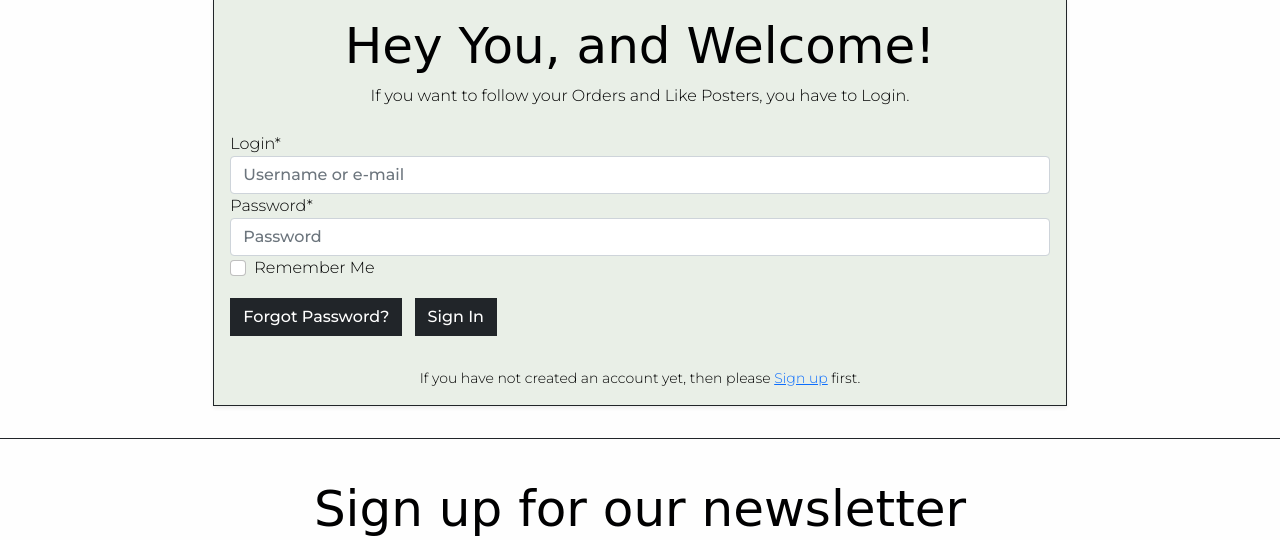
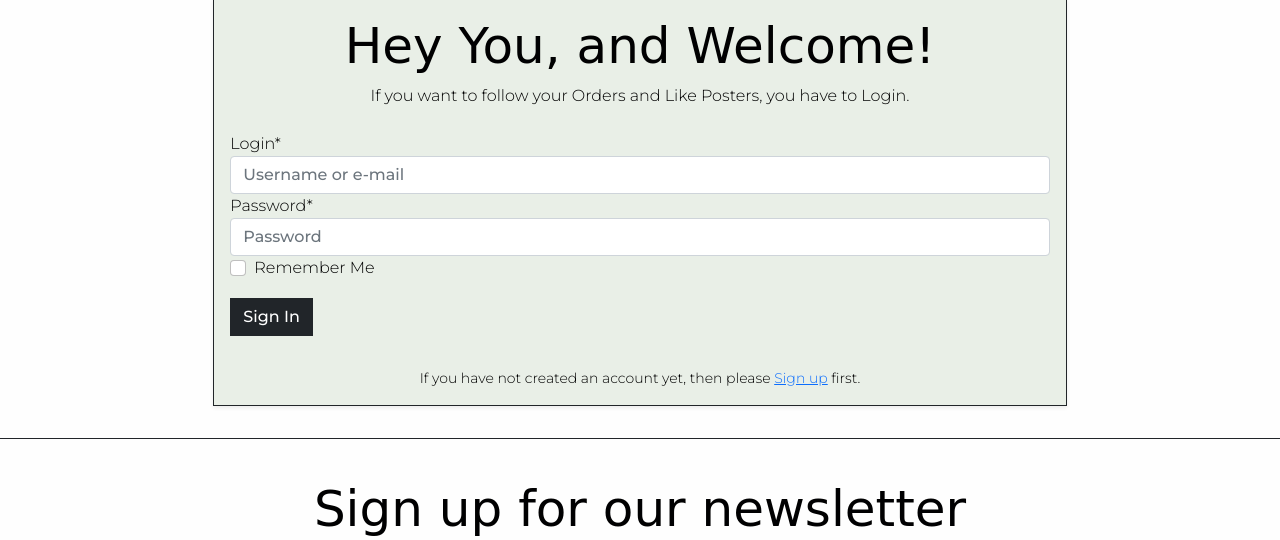
Before and after one commit to Code-Institute-Submissions/stroemlind-esart_JulyResub, a Django app: page /accounts/login/ in a window 1280 px wide. Shown: the part 120-660 px from the top of the page. Run offline with Django 3.2, Linux system fonts and the light colour scheme; some libraries are stand-ins or nearby versions; some web fonts are replaced.

Commit message:
Remove forgot password button on login.html and add additional content to README.md

```diff
--- a/templates/allauth/account/login.html
+++ b/templates/allauth/account/login.html
@@ -22,7 +22,6 @@
           {% if redirect_field_value %}
           <input type="hidden" name="{{ redirect_field_name }}" value="{{ redirect_field_value }}" />
           {% endif %}
-          <a class="button secondaryAction btn btn-dark rounded-0 mt-3 me-2" href="{% url 'account_reset_password' %}">{% trans "Forgot Password?" %}</a>
           <button class="primaryAction btn btn-dark rounded-0 mt-3" type="submit">{% trans "Sign In" %}</button>
         </form>
       </div>
```
Also changed, not shown: README.md.
